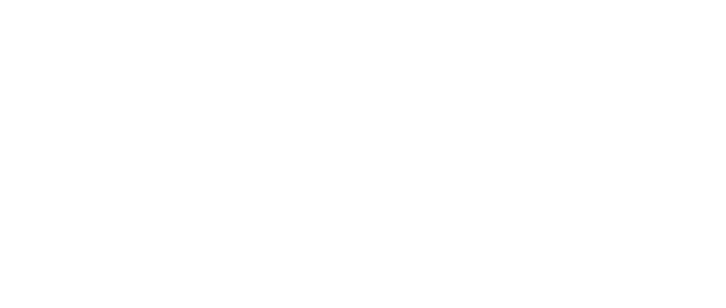
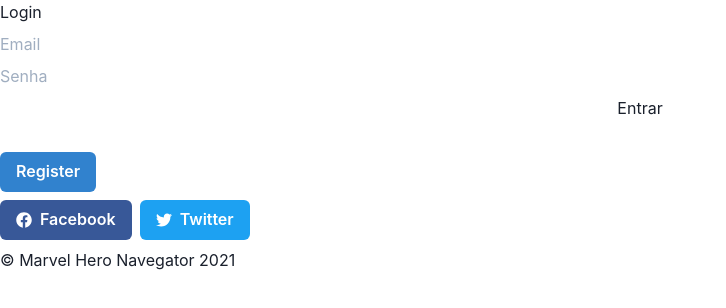
Before and after one commit to dekopossas/marvel-hero-navigator, a React (Create React App) app in the folder marvel-hero-navegator-frontend/: page /login in a window 1280 px wide. Shown: the top 308 px of the page, without its empty margins (0-726 px from the left). Built offline with nearby package versions, Linux system fonts and the light colour scheme.

Commit message:
criei um redirect

```diff
--- a/marvel-hero-navegator-frontend/src/App.jsx
+++ b/marvel-hero-navegator-frontend/src/App.jsx
@@ -1,6 +1,6 @@
 import React from 'react';
 import { ChakraProvider } from '@chakra-ui/react';
-import { BrowserRouter, Route } from 'react-router-dom';
+import { BrowserRouter, Route, Redirect } from 'react-router-dom';
 import Provider from './Context/Provider';
 import Login from './pages/Login';
 import Register from './pages/Register';
@@ -10,8 +10,9 @@
     <BrowserRouter>
       <ChakraProvider>
         <Provider>
-          <Route exact path="/" component={Login} />
+          <Route exact path="/login" component={Login} />
           <Route exact path="/register" component={Register} />
+          <Redirect from="/" to="login" />
         </Provider>
       </ChakraProvider>
     </BrowserRouter>
```
